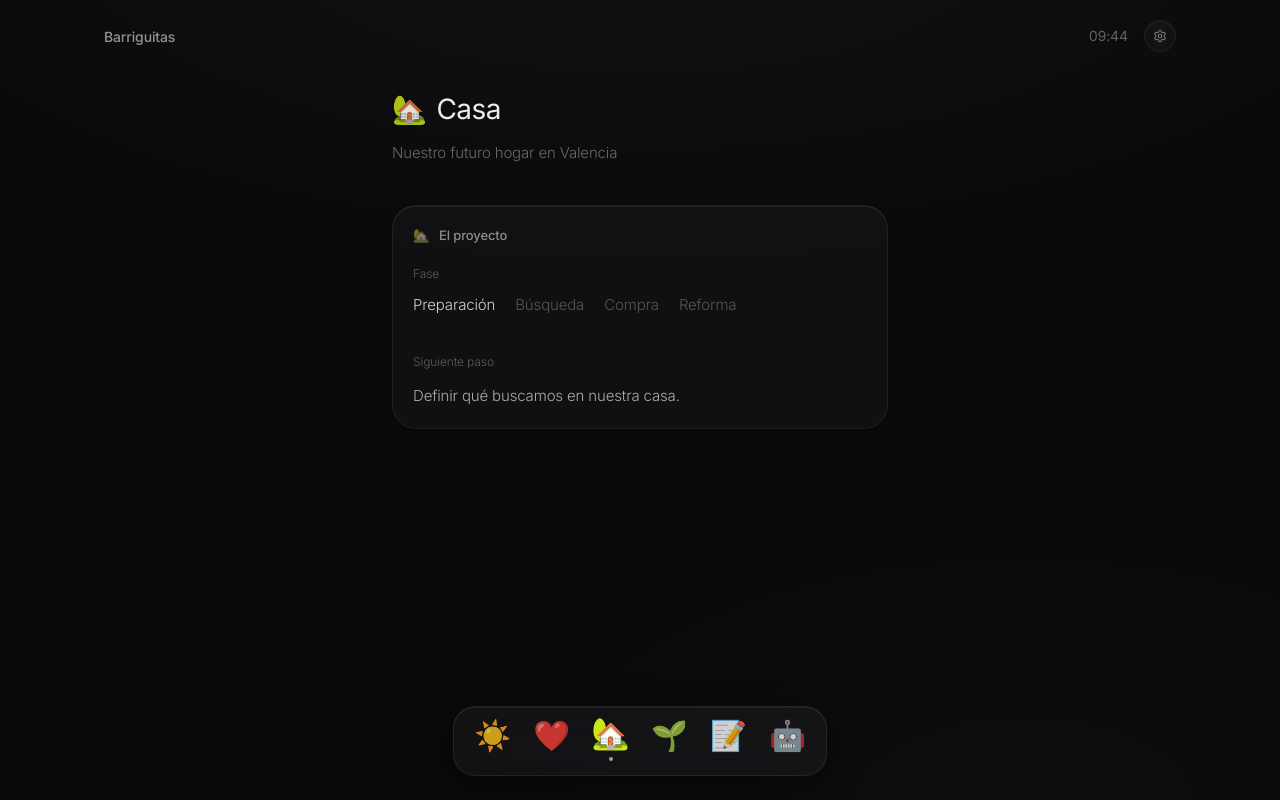
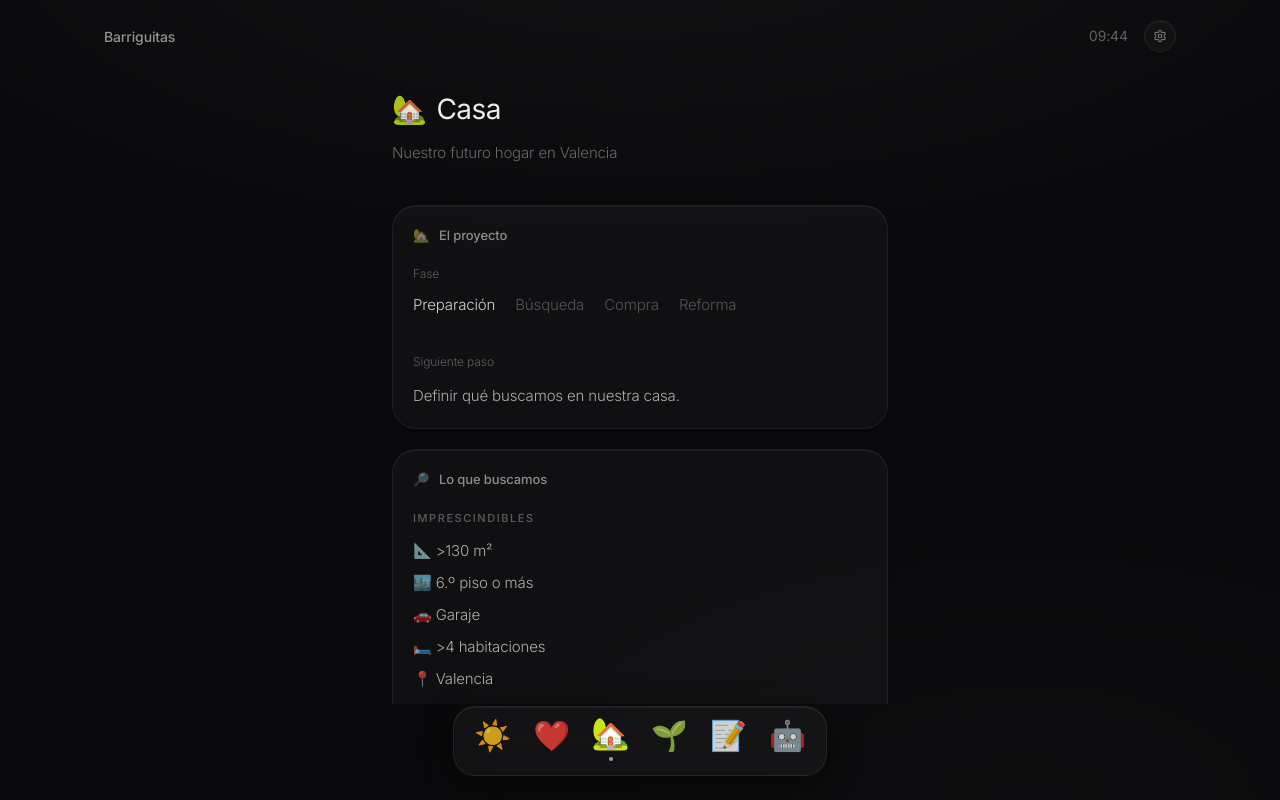
Before and after one commit to gonzaloechavarri/barriguitas, a Next.js app: page / in a window 1280 px wide. Both pictures are taken after a click on the button "Casa". Built offline with nearby package versions, Linux system fonts and the light colour scheme; no server answers; the database is empty.

Commit message:
Add our current home-search criteria to Casa so we have a calm mental anchor when viewing properties. (#7)
Co-authored-by: Cursor <cursoragent@cursor.com>

```diff
--- a/data/house.ts
+++ b/data/house.ts
@@ -7,8 +7,93 @@ export const HOME_PHASES = [
 
 export type HomePhaseId = (typeof HOME_PHASES)[number]["id"];
 
+export type HomeSearchCriterion = {
+  id: string;
+  label: string;
+};
+
+export type HomeSearchCriteria = {
+  essentials: HomeSearchCriterion[];
+  preferences: HomeSearchCriterion[];
+};
+
+export type HomeCriteriaGroup = keyof HomeSearchCriteria;
+
 export function isHomePhaseId(value: unknown): value is HomePhaseId {
   return HOME_PHASES.some((phase) => phase.id === value);
+}
+
+const DEFAULT_ESSENTIALS: HomeSearchCriterion[] = [
+  { id: "size", label: "📐 >130 m²" },
+  { id: "floor", label: "🏙️ 6.º piso o más" },
+  { id: "garage", label: "🚗 Garaje" },
+  { id: "rooms", label: "🛏️ >4 habitaciones" },
+  { id: "city", label: "📍 Valencia" },
+];
+
+const DEFAULT_PREFERENCES: HomeSearchCriterion[] = [
+  { id: "turia", label: "🌳 Cerca del antiguo cauce del Turia" },
+  { id: "pool", label: "🏊 Piscina" },
+  { id: "outdoor", label: "🌿 Espacio exterior" },
+  { id: "penthouse", label: "🏙️ Ático" },
+];
+
+export function cloneHomeCriteria(
+  criteria: {
+    essentials: readonly HomeSearchCriterion[];
+    preferences: readonly HomeSearchCriterion[];
+  },
+): HomeSearchCriteria {
+  return {
+    essentials: criteria.essentials.map((item) => ({ ...item })),
+    preferences: criteria.preferences.map((item) => ({ ...item })),
+  };
+}
+
+function normalizeHomeCriteriaGroup(
+  value: unknown,
+  fallback: readonly HomeSearchCriterion[],
+): HomeSearchCriterion[] {
+  if (!Array.isArray(value)) {
+    return fallback.map((item) => ({ ...item }));
+  }
+
+  const seen = new Set<string>();
+  const next: HomeSearchCriterion[] = [];
+
+  for (const item of value) {
+    if (!item || typeof item !== "object") continue;
+
+    const record = item as { id?: unknown; label?: unknown };
+    const id = typeof record.id === "string" ? record.id.trim() : "";
+    const label = typeof record.label === "string" ? record.label.trim() : "";
+
+    if (!id || !label || seen.has(id)) continue;
+
+    seen.add(id);
+    next.push({ id, label });
+  }
+
+  return next;
+}
+
+export function normalizeHomeCriteria(
+  value: unknown,
+  fallback: HomeSearchCriteria,
+): HomeSearchCriteria {
+  if (!value || typeof value !== "object") {
+    return cloneHomeCriteria(fallback);
+  }
+
+  const raw = value as { essentials?: unknown; preferences?: unknown };
+
+  return {
+    essentials: normalizeHomeCriteriaGroup(raw.essentials, fallback.essentials),
+    preferences: normalizeHomeCriteriaGroup(
+      raw.preferences,
+      fallback.preferences,
+    ),
+  };
 }
 
 export const houseData = {
@@ -16,6 +101,10 @@ export const houseData = {
   phases: HOME_PHASES,
   phase: "preparacion" as HomePhaseId,
   nextStep: "Definir qué buscamos en nuestra casa.",
+  criteria: {
+    essentials: DEFAULT_ESSENTIALS,
+    preferences: DEFAULT_PREFERENCES,
+  },
   copilot: {
     icon: "🏡",
   },
--- a/lib/data/store/merge.ts
+++ b/lib/data/store/merge.ts
@@ -1,4 +1,4 @@
-import { isHomePhaseId } from "@/data/house";
+import { isHomePhaseId, normalizeHomeCriteria } from "@/data/house";
 import { normalizePortfolioSnapshot } from "@/lib/services/wealth-allocation.service";
 import type { BarriguitasOverrides, BarriguitasSnapshot } from "./types";
 import { createDefaultSnapshot } from "./types";
@@ -51,6 +51,10 @@ export function mergeSnapshot(
         typeof nextStep === "string" && nextStep.trim()
           ? nextStep.trim()
           : defaults.house.nextStep,
+      criteria: normalizeHomeCriteria(
+        overrides.house?.criteria,
+        defaults.house.criteria,
+      ),
     },
     wealth: {
       ...defaults.wealth,
@@ -84,6 +88,7 @@ export function extractOverrides(
     house: {
       phase: snapshot.house.phase,
       nextStep: snapshot.house.nextStep,
+      criteria: snapshot.house.criteria,
     },
     wealth: {
       strategy: {
--- a/lib/data/store/types.ts
+++ b/lib/data/store/types.ts
@@ -1,6 +1,11 @@
 import { appData, type AppData } from "@/data/app";
 import { coupleData } from "@/data/couple";
-import { houseData, type HomePhaseId } from "@/data/house";
+import {
+  cloneHomeCriteria,
+  houseData,
+  type HomePhaseId,
+  type HomeSearchCriteria,
+} from "@/data/house";
 import { listsData } from "@/data/lists";
 import { wealthData } from "@/data/wealth";
 import type { MilestoneEntry, StrategyDistribution } from "@/lib/data/types/editable";
@@ -34,6 +39,7 @@ export type BarriguitasHouseData = {
   phases: (typeof houseData)["phases"];
   phase: HomePhaseId;
   nextStep: string;
+  criteria: HomeSearchCriteria;
   copilot: (typeof houseData)["copilot"];
 };
 
@@ -66,6 +72,7 @@ export type BarriguitasOverrides = {
   house?: Partial<{
     phase: HomePhaseId;
     nextStep: string;
+    criteria: HomeSearchCriteria;
   }>;
   wealth?: Partial<{
     strategy: Partial<{ target: StrategyDistribution }>;
@@ -81,6 +88,7 @@ export const SERVER_SNAPSHOT: BarriguitasSnapshot = {
   },
   house: {
     ...houseData,
+    criteria: cloneHomeCriteria(houseData.criteria),
   },
   wealth: {
     ...wealthData,
--- a/lib/hooks/use-home-project.ts
+++ b/lib/hooks/use-home-project.ts
@@ -2,6 +2,8 @@
 
 import { useBarriguitasStore } from "@/lib/data/store/barriguitas-store";
 import {
+  addHomeCriterion,
+  updateHomeCriterion,
   updateHomeNextStep,
   updateHomePhase,
 } from "@/lib/services/settings.service";
@@ -14,7 +16,10 @@ export function useHomeProject() {
     phases: house.phases,
     phase: house.phase,
     nextStep: house.nextStep,
+    criteria: house.criteria,
     setPhase: updateHomePhase,
     setNextStep: updateHomeNextStep,
+    updateCriterion: updateHomeCriterion,
+    addCriterion: addHomeCriterion,
   };
 }
--- a/modules/casa/casa-module.tsx
+++ b/modules/casa/casa-module.tsx
@@ -13,8 +13,11 @@ export function CasaModule() {
         phases={project.phases}
         phase={project.phase}
         nextStep={project.nextStep}
+        criteria={project.criteria}
         onPhaseChange={project.setPhase}
         onNextStepChange={project.setNextStep}
+        onCriterionChange={project.updateCriterion}
+        onCriterionAdd={project.addCriterion}
       />
     </div>
   );
--- a/modules/casa/casa-view.tsx
+++ b/modules/casa/casa-view.tsx
@@ -1,9 +1,14 @@
 "use client";
 
 import { useState } from "react";
-import type { HomePhaseId } from "@/data/house";
+import type {
+  HomeCriteriaGroup,
+  HomePhaseId,
+  HomeSearchCriteria,
+} from "@/data/house";
 import { pressTextControlClasses } from "@/components/motion/press-motion";
 import { CasaBlockCard } from "./components/casa-block-card";
+import { CasaSearchCriteriaCard } from "./components/casa-search-criteria-card";
 
 type CasaPhase = {
   id: HomePhaseId;
@@ -15,8 +20,15 @@ type CasaViewProps = {
   phases: readonly CasaPhase[];
   phase: HomePhaseId;
   nextStep: string;
+  criteria: HomeSearchCriteria;
   onPhaseChange: (phase: HomePhaseId) => void;
   onNextStepChange: (nextStep: string) => void;
+  onCriterionChange: (
+    group: HomeCriteriaGroup,
+    id: string,
+    label: string,
+  ) => void;
+  onCriterionAdd: (group: HomeCriteriaGroup, label: string) => void;
 };
 
 function NextStepInput({
@@ -69,8 +81,11 @@ export function CasaView({
   phases,
   phase,
   nextStep,
+  criteria,
   onPhaseChange,
   onNextStepChange,
+  onCriterionChange,
+  onCriterionAdd,
 }: CasaViewProps) {
   return (
     <div className="mx-auto w-full max-w-xl px-5 pb-8 pt-2 sm:px-10 sm:pb-10 sm:pt-4">
@@ -84,6 +99,7 @@ export function CasaView({
         </p>
       </header>
 
+      <div className="flex flex-col gap-4 sm:gap-5">
         <CasaBlockCard icon="🏡" title="El proyecto" delay={80}>
           <div className="flex flex-col gap-8">
             <div>
@@ -123,6 +139,13 @@ export function CasaView({
             />
           </div>
         </CasaBlockCard>
+
+        <CasaSearchCriteriaCard
+          criteria={criteria}
+          onUpdate={onCriterionChange}
+          onAdd={onCriterionAdd}
+        />
+      </div>
     </div>
   );
 }
--- /dev/null
+++ b/modules/casa/components/casa-search-criteria-card.tsx
@@ -0,0 +1,168 @@
+"use client";
+
+import { useState } from "react";
+import type {
+  HomeCriteriaGroup,
+  HomeSearchCriteria,
+  HomeSearchCriterion,
+} from "@/data/house";
+import { CasaBlockCard } from "./casa-block-card";
+
+type CasaSearchCriteriaCardProps = {
+  criteria: HomeSearchCriteria;
+  onUpdate: (group: HomeCriteriaGroup, id: string, label: string) => void;
+  onAdd: (group: HomeCriteriaGroup, label: string) => void;
+};
+
+const GROUPS: { id: HomeCriteriaGroup; title: string }[] = [
+  { id: "essentials", title: "Imprescindibles" },
+  { id: "preferences", title: "Preferencias" },
+];
+
+const criterionInputClassName =
+  "w-full border-0 bg-transparent p-0 text-[0.9375rem] font-light leading-snug tracking-[-0.01em] text-white/65 outline-none placeholder:text-white/22";
+
+export function CasaSearchCriteriaCard({
+  criteria,
+  onUpdate,
+  onAdd,
+}: CasaSearchCriteriaCardProps) {
+  return (
+    <CasaBlockCard icon="🔎" title="Lo que buscamos" delay={160}>
+      <div className="flex flex-col gap-6">
+        {GROUPS.map((group) => (
+          <CriteriaGroup
+            key={group.id}
+            groupId={group.id}
+            title={group.title}
+            items={criteria[group.id]}
+            onUpdate={(id, label) => onUpdate(group.id, id, label)}
+            onAdd={(label) => onAdd(group.id, label)}
+          />
+        ))}
+      </div>
+    </CasaBlockCard>
+  );
+}
+
+function CriteriaGroup({
+  groupId,
+  title,
+  items,
+  onUpdate,
+  onAdd,
+}: {
+  groupId: HomeCriteriaGroup;
+  title: string;
+  items: readonly HomeSearchCriterion[];
+  onUpdate: (id: string, label: string) => void;
+  onAdd: (label: string) => void;
+}) {
+  const headingId = `casa-criteria-${groupId}`;
+
+  return (
+    <section aria-labelledby={headingId}>
+      <h3
+        id={headingId}
+        className="text-[0.6875rem] font-medium uppercase tracking-[0.14em] text-white/32"
+      >
+        {title}
+      </h3>
+      <ul className="mt-3 flex flex-col gap-2">
+        {items.map((item) => (
+          <li key={item.id}>
+            <CriterionInput
+              key={`${item.id}:${item.label}`}
+              label={item.label}
+              ariaLabel={`${title}: ${item.label}`}
+              onCommit={(next) => onUpdate(item.id, next)}
+            />
+          </li>
+        ))}
+        <li>
+          <AddCriterionInput
+            ariaLabel={`Añadir a ${title}`}
+            onCommit={onAdd}
+          />
+        </li>
+      </ul>
+    </section>
+  );
+}
+
+function CriterionInput({
+  label,
+  ariaLabel,
+  onCommit,
+}: {
+  label: string;
+  ariaLabel: string;
+  onCommit: (label: string) => void;
+}) {
+  const [draft, setDraft] = useState(label);
+
+  function commit() {
+    const trimmed = draft.trim();
+
+    if (trimmed === label) {
+      setDraft(label);
+      return;
+    }
+
+    onCommit(trimmed);
+    if (!trimmed) return;
+    if (trimmed !== draft) setDraft(trimmed);
+  }
+
+  return (
+    <input
+      aria-label={ariaLabel}
+      value={draft}
+      onChange={(event) => setDraft(event.target.value)}
+      onBlur={commit}
+      onKeyDown={(event) => {
+        if (event.key === "Enter") {
+          event.currentTarget.blur();
+        }
+      }}
+      className={criterionInputClassName}
+    />
+  );
+}
+
+function AddCriterionInput({
+  ariaLabel,
+  onCommit,
+}: {
+  ariaLabel: string;
+  onCommit: (label: string) => void;
+}) {
+  const [draft, setDraft] = useState("");
+
+  function commit() {
+    const trimmed = draft.trim();
+    if (!trimmed) {
+      setDraft("");
+      return;
+    }
+
+    onCommit(trimmed);
+    setDraft("");
+  }
+
+  return (
+    <input
+      aria-label={ariaLabel}
+      value={draft}
+      placeholder="Añadir"
+      onChange={(event) => setDraft(event.target.value)}
+      onBlur={commit}
+      onKeyDown={(event) => {
+        if (event.key === "Enter") {
+          event.currentTarget.blur();
+        }
+      }}
+      className={criterionInputClassName}
+    />
+  );
+}
```
Also changed, not shown: lib/services/settings.service.ts (+63 -0 lines). Lines whose indentation alone changed are shown as unchanged.
